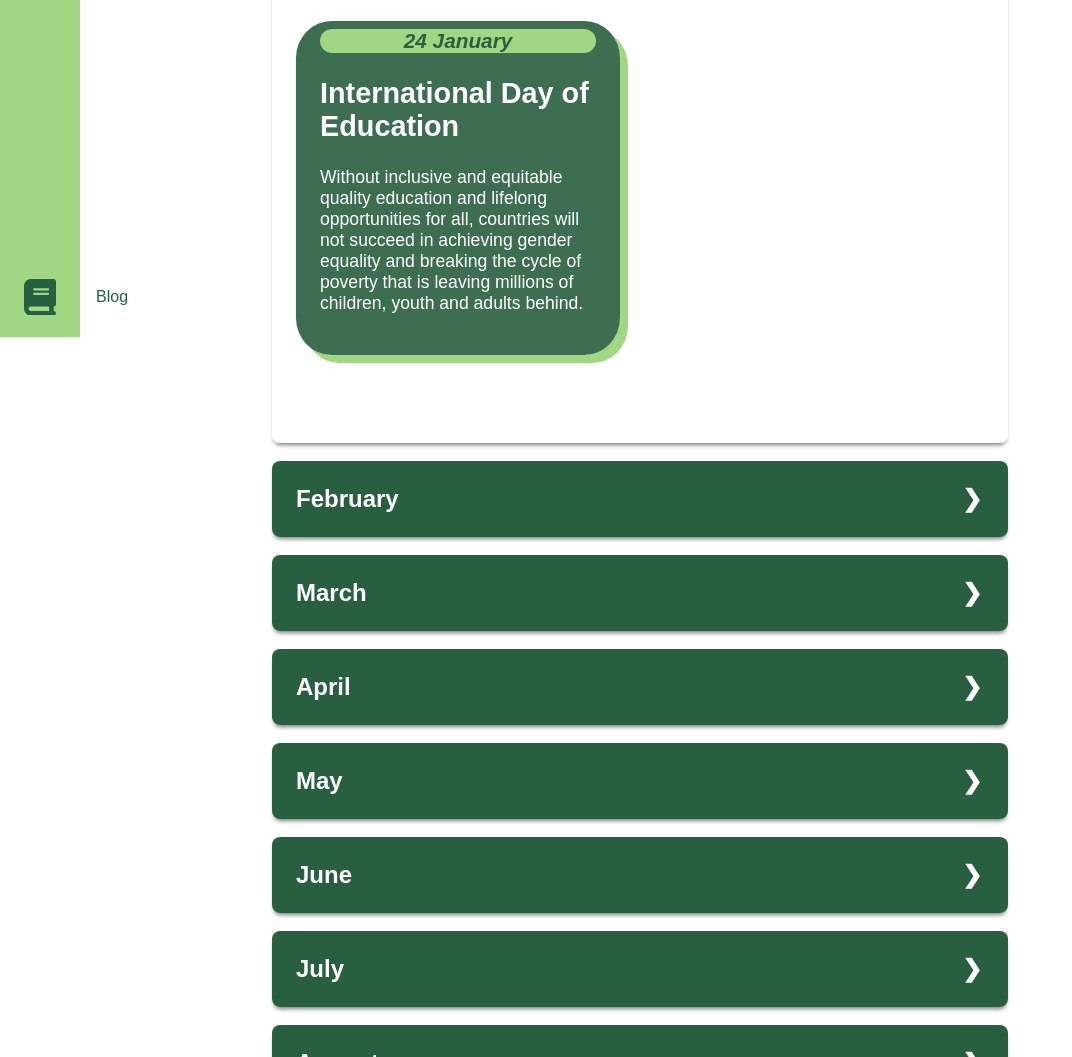
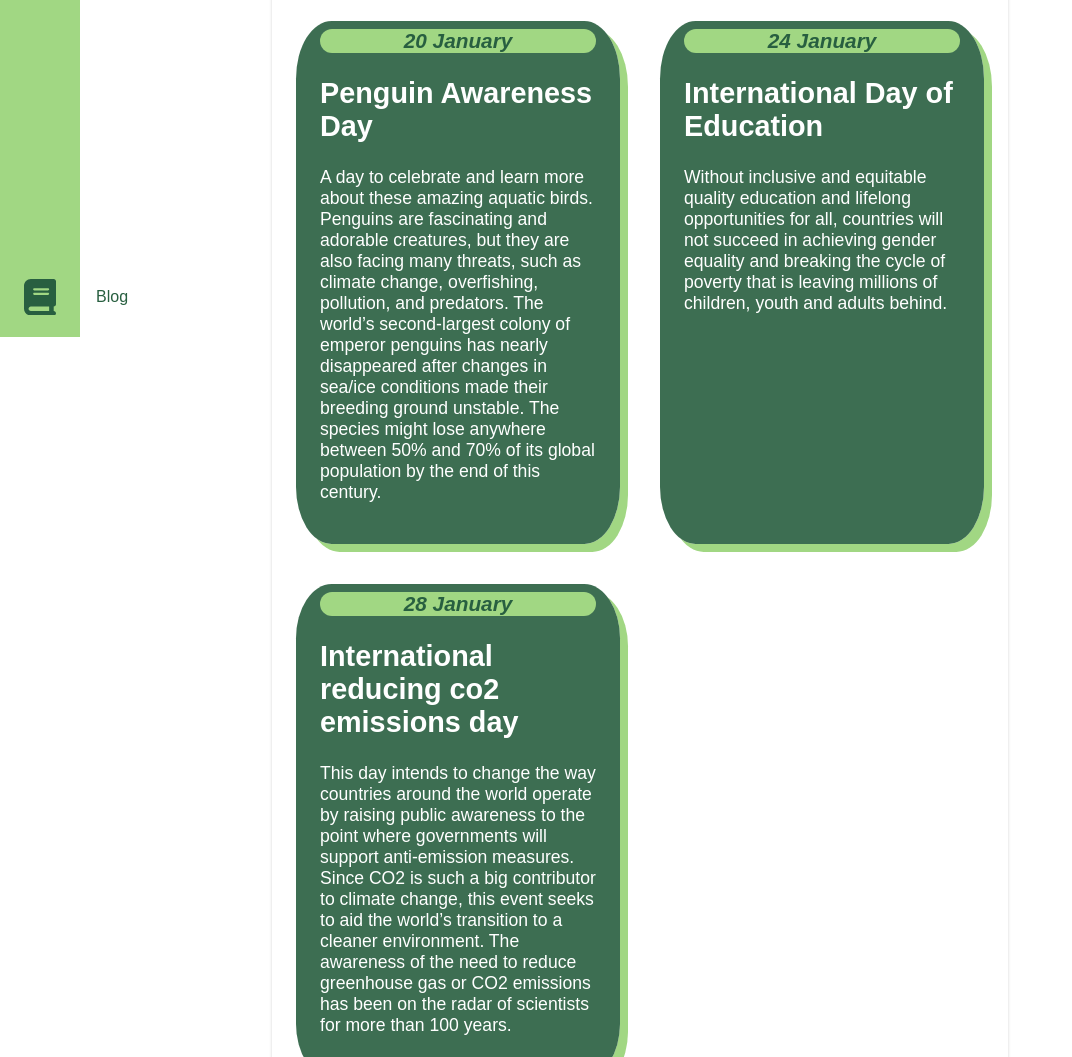
Before and after one commit to kroenger/kroenger, an Astro site: page /calendar in a window 1280 px wide. Shown: the part 463-1520 px from the top of the page, without its empty margins (0-1072 px from the left). Built offline with nearby package versions, Linux system fonts and the light colour scheme; Astro itself is replaced by a stand-in of ours.

Commit message:
january update

```diff
--- a/src/observanceDaysData/january.js
+++ b/src/observanceDaysData/january.js
@@ -1,9 +1,27 @@
 export const january = [
+    {
+        date: "20 January",
+        day: "Penguin Awareness Day",
+        description: `A day to celebrate and learn more about these amazing aquatic birds.
+        Penguins are fascinating and adorable creatures, but they are also facing many threats,
+        such as climate change, overfishing, pollution, and predators. The world’s second-largest
+        colony of emperor penguins has nearly disappeared after changes in sea/ice conditions made
+        their breeding ground unstable. The species might lose anywhere between 50% and 70% of its
+        global population by the end of this century.`
+    },
     {
         date: "24 January",
         day: "International Day of Education",
         description: `Without inclusive and equitable quality education and lifelong opportunities for all,
         countries will not succeed in achieving gender equality and breaking the cycle of poverty that is leaving
         millions of children, youth and adults behind.`
+    },
+    {
+        date: "28 January",
+        day: "International reducing co2 emissions day",
+        description: `This day intends to change the way countries around the world operate by raising public awareness
+        to the point where governments will support anti-emission measures. Since CO2 is such a big contributor to
+        climate change, this event seeks to aid the world’s transition to a cleaner environment. The awareness of the
+        need to reduce greenhouse gas or CO2 emissions has been on the radar of scientists for more than 100 years.`
     }
 ]
```
